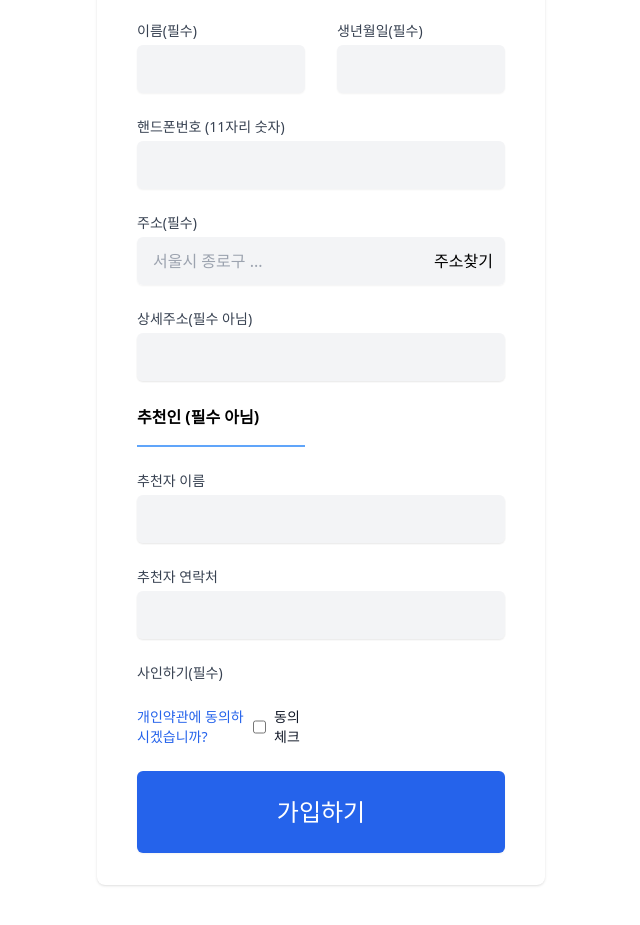
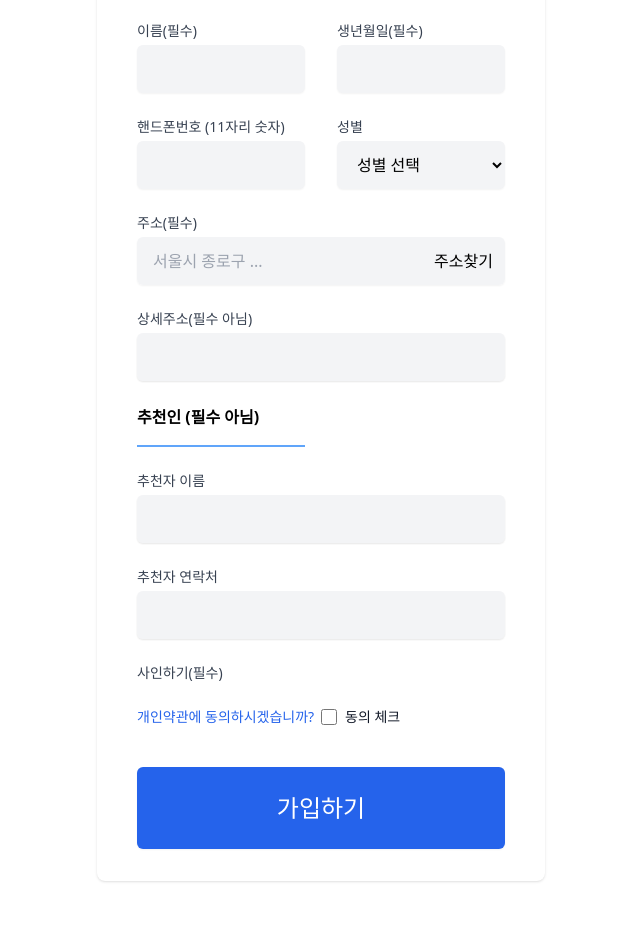
Before and after one commit to thepnl/koreacrp, a plain HTML site: page src/register.html in a window 1280 px wide. Shown: the part 305-1230 px from the top of the page, without its empty margins (319-959 px from the left). Drawn offline with nearby package versions, Linux system fonts and the light colour scheme.

Commit message:
gender input added

```diff
--- a/src/register.html
+++ b/src/register.html
@@ -49,11 +49,22 @@
               <input type="text" name="birth" class="block w-full rounded-md border-gray-300 bg-gray-100 py-3 px-4 shadow-sm focus:border-indigo-500 focus:ring-indigo-500">
             </div>
           </div>
-          <div class="sm:col-span-2">
+          <div>
             <label for="phone" class="block text-sm font-medium text-gray-700">핸드폰번호 (11자리 숫자)</label>
             <div class="mt-1">
               <!-- 핸드폰 번호 11자 이상 입력되지 않게, 문자가 아닌 숫자만 입력되도록 설정-->
               <input type="phone" name="phone" class="block w-full rounded-md border-gray-300 bg-gray-100 py-3 px-4 shadow-sm focus:border-indigo-500 focus:ring-indigo-500">
+            </div>
+          </div>
+          <div>
+            <label for="phone" class="block text-sm font-medium text-gray-700">성별</label>
+            <div class="mt-1">
+              <!-- 핸드폰 번호 11자 이상 입력되지 않게, 문자가 아닌 숫자만 입력되도록 설정-->
+              <Select class="block w-full rounded-md border-gray-300 bg-gray-100 py-3 px-4 shadow-sm focus:border-indigo-500 focus:ring-indigo-500">
+                <option>성별 선택</option>
+                <option value="1">남성</option>
+                <option value="2">여성</option>
+              </Select>
             </div>
           </div>
           <div class="sm:col-span-2">
@@ -94,25 +105,26 @@
               -->
 
           </div>
-          <div class="flex items-center justify-between">
-            <div class="text-sm">
-              <!-- 개인 약관 클릭시에 agreement.html에 나와있는 팝업이 가입페이지에 노출-->
-              <a href="#" class="font-medium text-blue-600 hover:text-blue-500">개인약관에 동의하시겠습니까?</a>
-            </div>
-            <div class="flex items-center">
-              <!-- 동의 버튼 -->
-              <input id="agree" name="agree" type="checkbox" class="h-4 w-4 rounded border-gray-300 text-indigo-600 focus:ring-indigo-500">
-              <label for="agree" class="ml-2 block text-sm text-gray-900">동의 체크</label>
-            </div>
 
-          </div>
 
 
 
           <div class="sm:col-span-2">
+            <div class="flex flex-row items-center justify-between">
+              <div class="basis-1/2 text-sm w-auto">
+                <!-- 개인 약관 클릭시에 agreement.html에 나와있는 팝업이 가입페이지에 노출-->
+                <a href="#" class="font-medium text-blue-600 hover:text-blue-500">개인약관에 동의하시겠습니까?</a>
+              </div>
+              <div class="basis-1/2 flex items-center">
+                <!-- 동의 버튼 -->
+                <input id="agree" name="agree" type="checkbox" class="h-4 w-4 rounded border-gray-300 text-indigo-600 focus:ring-indigo-500">
+                <label for="agree" class="ml-2 block text-sm text-gray-900">동의 체크</label>
+              </div>
+
+            </div>
             <!-- 필수사항이 입력되지 않은 경우 에러 메세지 나오기, 입력 성공시 > 1. 가입정보 관리자로 전송 > 2. 가입회원에게 가입완료 문자 보내기 > 3. 완료 complete.html으로 이동-->
             <button type="submit"
-            class="flex w-full justify-center rounded-md border border-transparent bg-blue-600 py-6 px-4 text-2xl font-medium text-white shadow-sm hover:bg-blue-700 focus:outline-none focus:ring-2 focus:ring-Sky-500 focus:ring-offset-2">
+            class="mt-10 flex w-full justify-center rounded-md border border-transparent bg-blue-600 py-6 px-4 text-2xl font-medium text-white shadow-sm hover:bg-blue-700 focus:outline-none focus:ring-2 focus:ring-Sky-500 focus:ring-offset-2">
             가입하기
             </button>
           </div>
```
